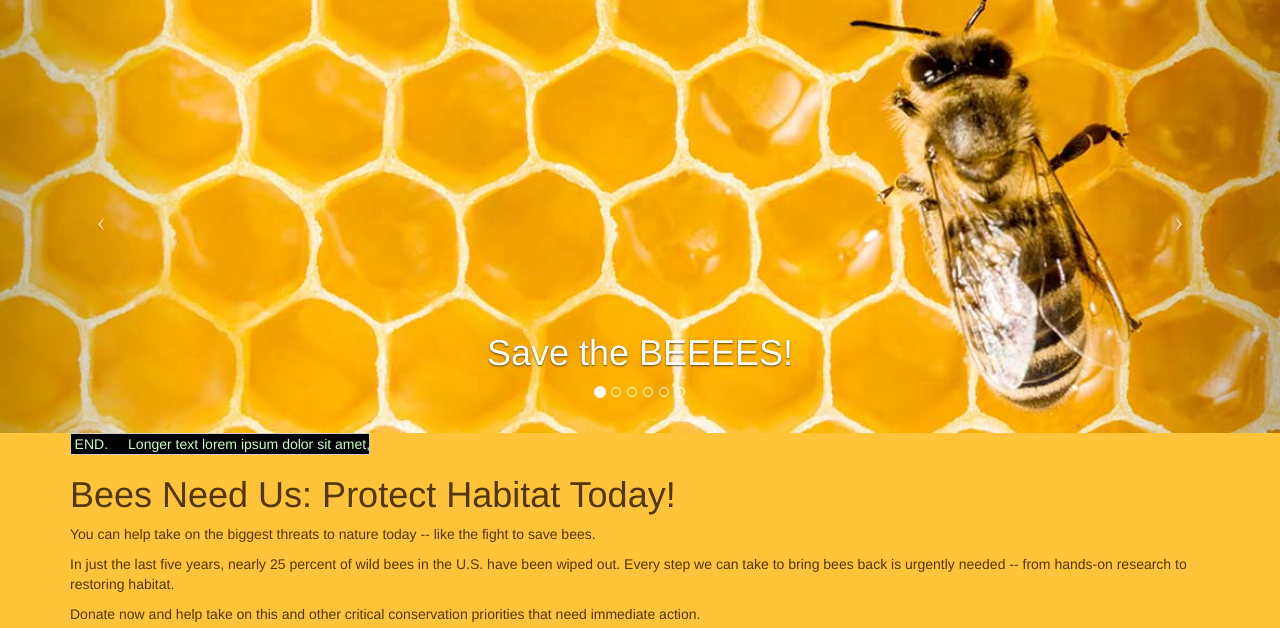
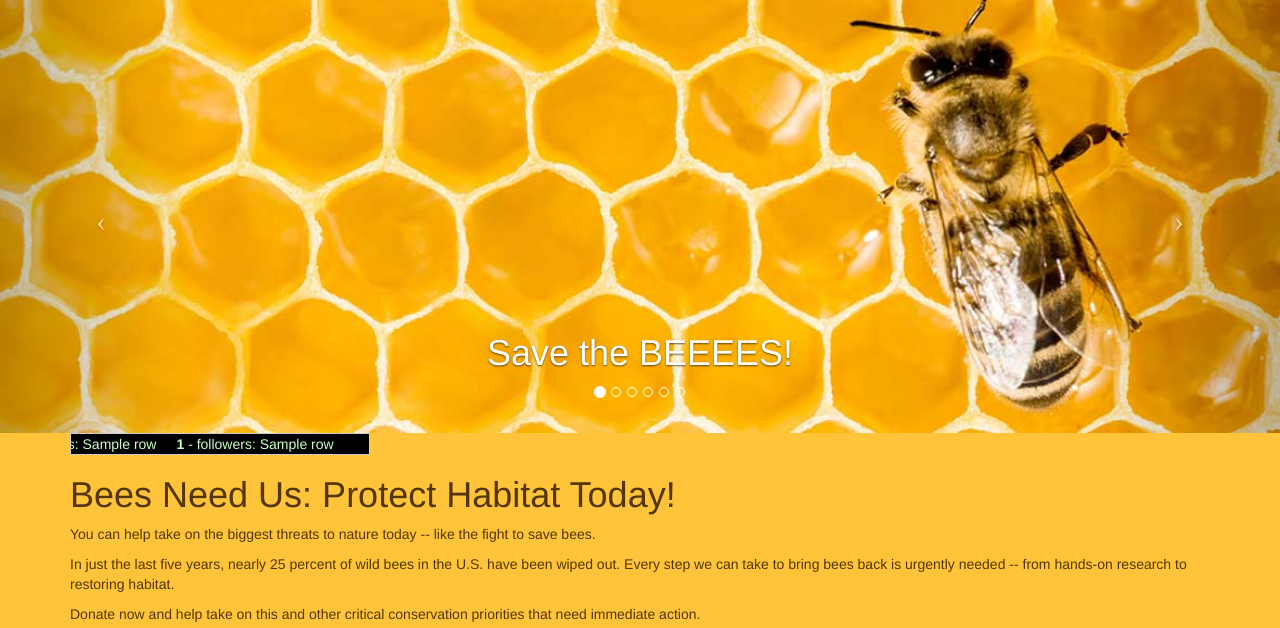
Before and after one commit to carrottop17/bawk, a Flask app: template templates/index.html in a window 1280 px wide. Shown: the part 51-679 px from the top of the page. Run offline with Flask 2, Linux system fonts and the light colour scheme; the template is opened without the code that fills it: most values are stand-ins (such as "Sample title", 1, 10 or a date in 2020); some libraries are stand-ins or nearby versions.

Commit message:
update news ticker with followers

```diff
--- a/main.py
+++ b/main.py
@@ -29,8 +29,12 @@
 	# vote_count_query = "SELECT pid, SUM(vote_type) from votes group by pid"
 	cursor.execute(current_posts_query)
 	current_posts_result = cursor.fetchall()
+	followers_query = "SELECT username, uid_of_user_being_followed, count(uid_of_user_following) from follow left join user on user.id = follow.uid_of_user_being_followed group by uid_of_user_being_followed"
+	cursor.execute(followers_query)
+	followers_result = cursor.fetchall()
 	return render_template('index.html',
-		posts = current_posts_result
+		posts = current_posts_result,
+		followers = followers_result
 		)
 
 @app.route('/process_vote', methods=['POST'])
--- a/templates/index.html
+++ b/templates/index.html
@@ -70,7 +70,11 @@
 </div>
 
 <div class="container main_content">
-  <div class='marquee'>Longer text lorem ipsum dolor sit amet, consectetur adipiscing elit END.</div>
+  <div class='marquee'>
+    {% for row in followers: %}
+      <b>{{row[0]}}</b> - followers: {{row[2]}}
+    {% endfor %}
+  </div>
   <h1>Bees Need Us: Protect Habitat Today!</h1>
 
   <p>You can help take on the biggest threats to nature today -- like the fight to save bees.</p>
```
